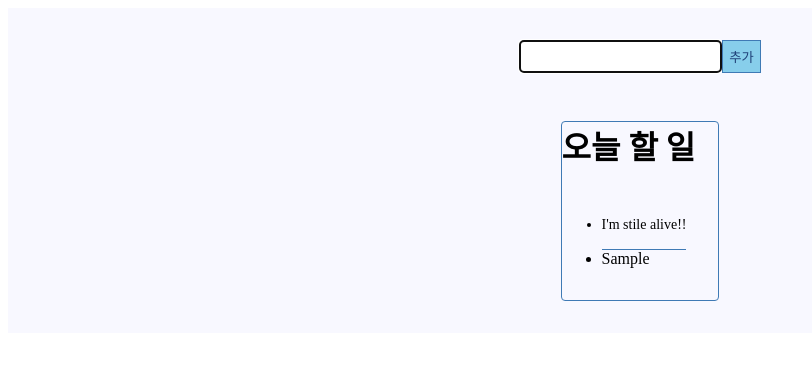
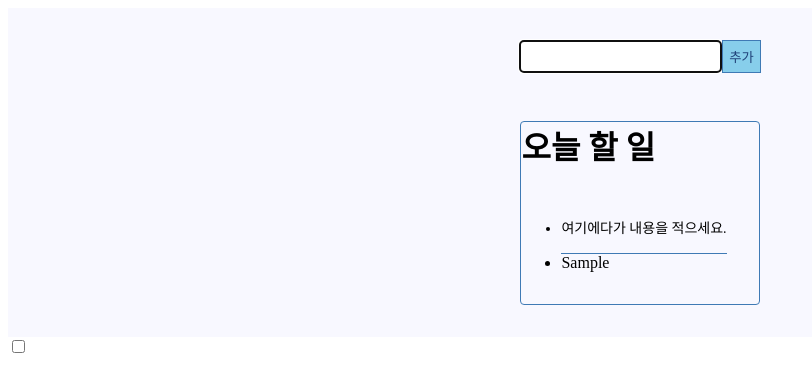
Before and after one commit to Kimseonyung/To-Do-List, a plain HTML site: page index.html in a window 1280 px wide. Both pictures are taken after typing "Sample" into the empty fields and a click on the button "추가". Shown: the whole page, without its empty margins (0-812 px from the left). Drawn offline with Linux system fonts and the light colour scheme.

Commit message:
Add files via upload

```diff
--- a/app.js
+++ b/app.js
@@ -15,6 +15,14 @@ function addToList(text) {
 
     const newListItem = document.createElement('li');
 
+    const checkbox = document.createElement('input');
+
+    checkbox.setAttribute("id", "checkbox-id");
+
+    checkbox.setAttribute("type", "checkbox");
+
+    document.body.appendChild(checkbox);
+
     newListItem.classList.add('list-item');
 
     newListItem.innerHTML = text;
--- a/index.html
+++ b/index.html
@@ -18,7 +18,7 @@
         <div class="Todayworklistbox">
             <h1>오늘 할 일</h1>
         <ul id="todayworklist">
-            <li id="list">I'm stile alive!!</li>
+            <li id="list">여기에다가 내용을 적으세요.</li>
         </ul>
         </div>
     </div>
```
